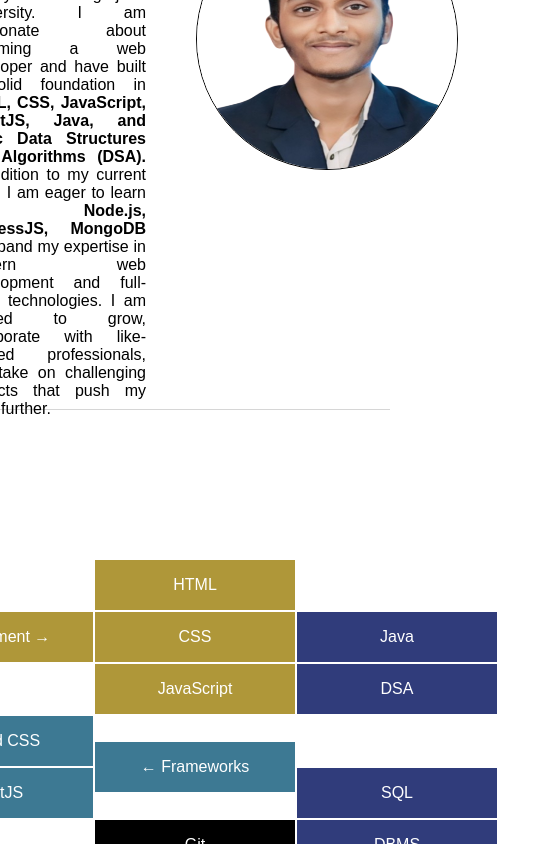
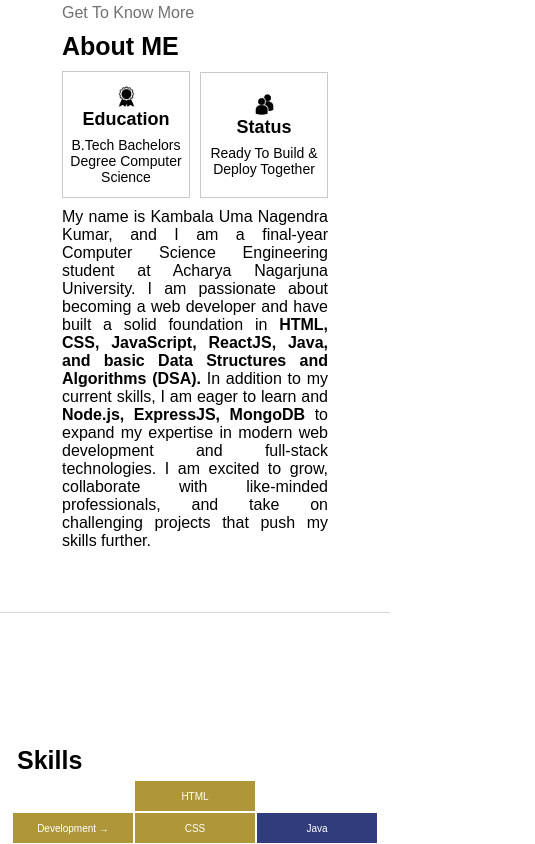
Before and after one commit to umanagendrakumar/MyPortfolio, a React (Vite) app: page / in a window 390 px wide. Shown: the part 1156-2000 px from the top of the page, 535 px wide, since content can reach past the window. Built offline with nearby package versions, Linux system fonts and the light colour scheme.

Commit message:
responsiveness added for 520px

```diff
--- a/index.css
+++ b/index.css
@@ -26,7 +26,7 @@
     top: 0;
     z-index: 1000;
 
-    height: 10vh;
+    /* height: 17vh; */
 }
 
 .header .logo-img {
@@ -50,7 +50,9 @@ a {
 }
 
 .cover80 {
-    height: 90vh;
+    /* height: 96vh; */
+    margin-block: 4rem;
+    padding-block: 4rem;
 }
 
 .body,
@@ -300,8 +302,6 @@ a {
     justify-content: center;
     align-items: center;
     /* padding: 10px; */
-
-
 }
 
 .skills-hub .dev-card,
@@ -420,6 +420,15 @@ a {
 }
 
 
+/* projects section */
+
+.projects {
+    /* border: 2px solid black; */
+    display: flex;
+    align-items: center;
+    justify-content: center;
+}
+
 
 
 .contact {
@@ -429,33 +438,31 @@ a {
     padding: 2rem;
 }
 
-.contact-container {
-    /* height: 80dvh; */
+.contact-container{
     text-align: center;
     padding: 2rem;
-    border: 4px dotted rgb(237, 237, 237);
-
+    border: 2px dotted rgb(237, 237, 237);
 }
 
 .contact-container .contact-btn-section {
-    /* border: 2px solid red; */
+    /* border: 2px solid red;
     display: flex;
     gap: 50px;
     justify-content: center;
-    padding: 20px;
+    padding: 20px; */
 }
 
-.contact-btn {
+/* .contact-btn {
     padding-inline: 10px;
     padding-block: 7px;
     border-radius: 7px;
     border: 1px solid rgb(208, 207, 207);
-    /* background: ; */
-}
+
+} */
 
 .contact-form {
     /* border: 2px solid rebeccapurple; */
-    padding: 0.5rem;
+    /* padding: 0.5rem; */
 }
 
 .contact-form form {
@@ -494,9 +501,6 @@ a {
 
 @media screen and (max-width: 1080px) {
 
-    .cover80 {
-        height: 80vh;
-    }
 
 
     .body {
@@ -576,3 +580,44 @@ a {
     }
 
 }
+
+
+@media screen and (max-width: 720px) {
+    .header .navitems {
+        display: none;
+    }
+
+    .body {
+        flex-direction: column;
+    }
+
+    .about {
+        flex-direction: column-reverse;
+    }
+
+    .skills-wrapper .skills-hub .skill-card {
+        min-width: 150px;
+        min-height: 40px;
+        font-size: 13px;
+    }
+
+    .contact-form form {
+        max-width: 300px;
+
+    }
+
+    .contact-container .contact-heading {
+        font-size: 20px;
+    }
+
+
+}
+
+@media screen and (max-width: 520px) {
+    .skills-wrapper .skills-hub .skill-card {
+        min-width: 120px;
+        min-height: 30px;
+        font-size: 10px;
+    }
+
+}
```
